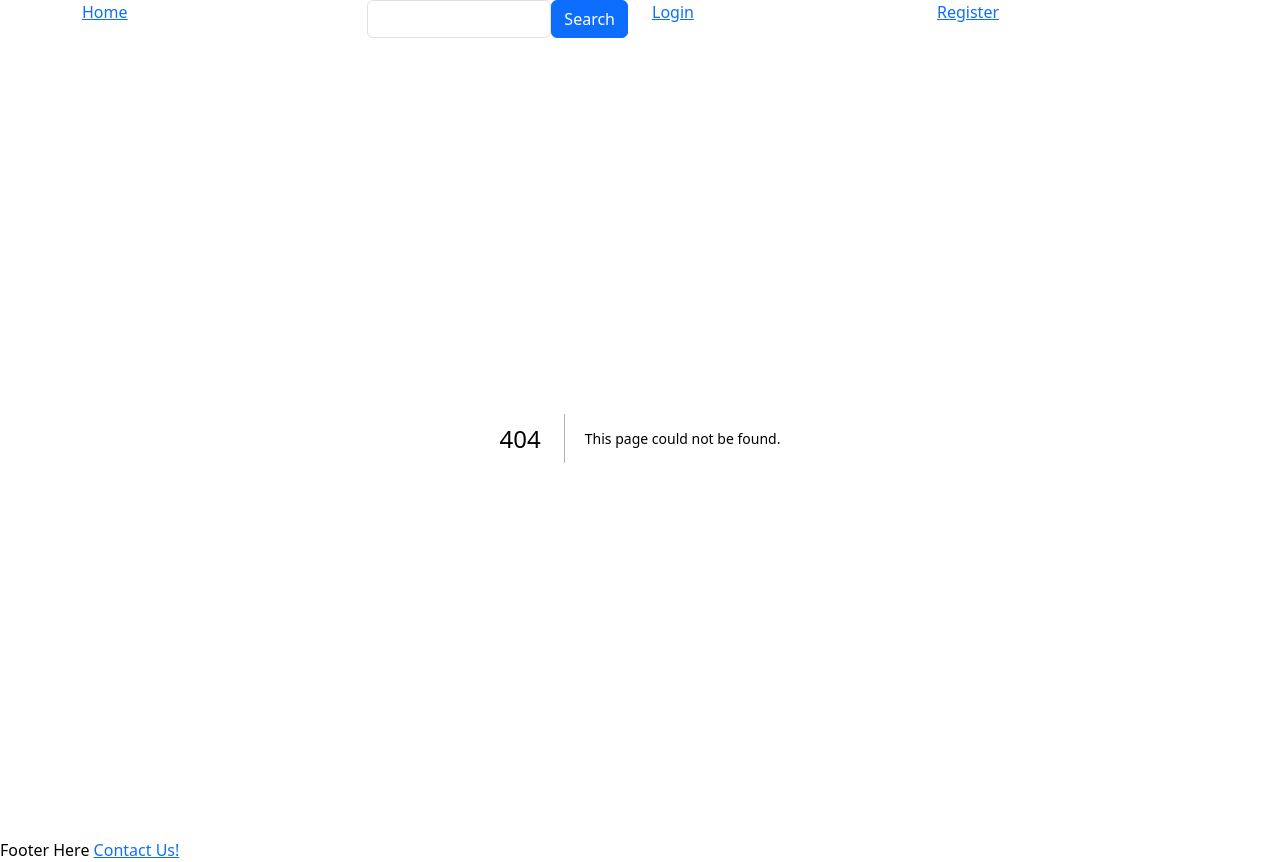
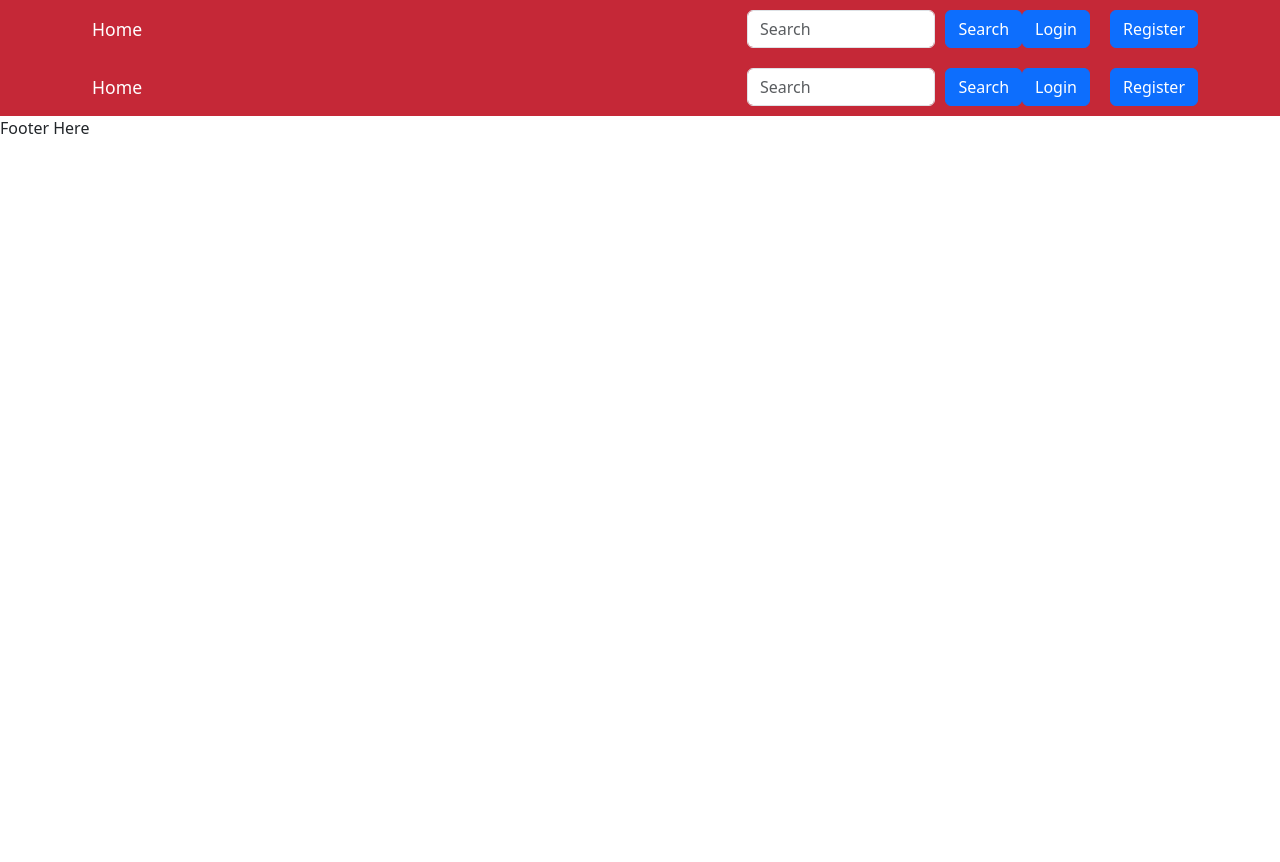
Before and after one commit to jchu42/bti425project, a Next.js app: page /components/Navbar in a window 1280 px wide. Before the commit this address had no page. After the commit the page ends 800 px from the top, so only its background shows below. Built offline with nearby package versions, Linux system fonts and the light colour scheme.

Commit message:
Applied CSS Styles to Navbar

```diff
--- a/src/pages/_app.js
+++ b/src/pages/_app.js
@@ -1,14 +1,5 @@
-import {
-  Card,
-  Form,
-  Alert,
-  Button,
-  Container,
-  Row,
-  Col,
-  Dropdown,
-} from "react-bootstrap";
 import RouteGuard from "./components/RouteGuard";
+import Navbar from "./components/Navbar";
 import Link from "next/link";
 import { useAtom } from "jotai";
 import { useState, useEffect } from "react";
@@ -52,31 +43,9 @@ export default function MyApp({ Component, pageProps }) {
   return (
     <>
       <RouteGuard>
-        <Container>
-          <Row>
-            <Col>
-              <Link href="/">Home</Link>
-            </Col>
-            <Col>
-              <Form className="d-flex" onSubmit={handleSubmit}>
-                <Form.Control
-                  type="text"
-                  value={searchQuery}
-                  id="search"
-                  name="search"
-                  onChange={(e) => setSearchQuery(e.target.value)}
-                />
-                <Button variant="primary" className="pull-right">
-                  Search
-                </Button>
-              </Form>
-            </Col>
-            <Col><Link href="/login">Login</Link></Col>
-            <Col><Link href="/register">Register</Link></Col>
-          </Row>
-        </Container>
-        <Component {...pageProps} />
-        Footer Here <Link href="/contactus"> Contact Us! </Link>
+      <Navbar />
+      <Component {...pageProps} />
+      <footer>Footer Here</footer>
       </RouteGuard>
     </>
   );
--- /dev/null
+++ b/src/pages/components/Navbar.js
@@ -0,0 +1,57 @@
+import Link from "next/link";
+import { Container, Row, Col, Form, Button } from "react-bootstrap";
+import { useState } from "react";
+import styles from "../../styles/Navbar.module.css";
+
+const Navbar = ({ handleSearch }) => {
+  const [searchQuery, setSearchQuery] = useState("");
+
+  const handleSubmit = (e) => {
+    e.preventDefault();
+    handleSearch(searchQuery);
+  };
+
+  return (
+    <nav className={styles.navbar}>
+      <Container>
+        <Row className="align-items-center">
+          <Col>
+            <Link href="/" passHref style={{ textDecoration: 'none' }}>
+              <span className={styles.navLink}>Home</span>
+            </Link>
+          </Col>
+          <Col xs={5}>
+            <div style={{ display: "flex", justifyContent: "space-between" }}>
+              <Form onSubmit={handleSubmit} className="d-flex">
+                <Form.Control
+                  type="text"
+                  value={searchQuery}
+                  onChange={(e) => setSearchQuery(e.target.value)}
+                  placeholder="Search"
+                  className={styles.searchInput}
+                />
+                <Button
+                  type="submit"
+                  style={{ marginLeft: "10px" }}
+                  variant="primary"
+                >
+                  Search
+                </Button>
+              </Form>
+              <span style={{ display: 'grid',gridTemplateColumns: "1fr 1fr", gap: "20px"}}>
+                <Button variant="primary" href="/login">
+                  Login
+                </Button>
+                <Button variant="primary" href="/register">
+                  Register
+                </Button>
+              </span>
+            </div>
+          </Col>
+        </Row>
+      </Container>
+    </nav>
+  );
+};
+
+export default Navbar;
--- /dev/null
+++ b/src/styles/Navbar.module.css
@@ -0,0 +1,27 @@
+.navbar {
+    background-color: #c52837;
+    padding: 10px 0;
+  }
+
+  .navLink {
+    color: #ffffff;
+    text-decoration: none;
+    cursor: pointer;
+    font-size: 1.1em; /* Increased font size */
+    padding: 5px 10px; /* Added padding */
+  }
+
+  .navLink:hover {
+    color: #097dfa; /* Gold color on hover */
+  }
+
+  /* Responsive design for smaller screens */
+  @media (max-width: 768px) {
+    .navbar {
+      padding: 5px 0;
+    }
+
+    .navLink {
+      font-size: 0.9em;
+    }
+  }
```
